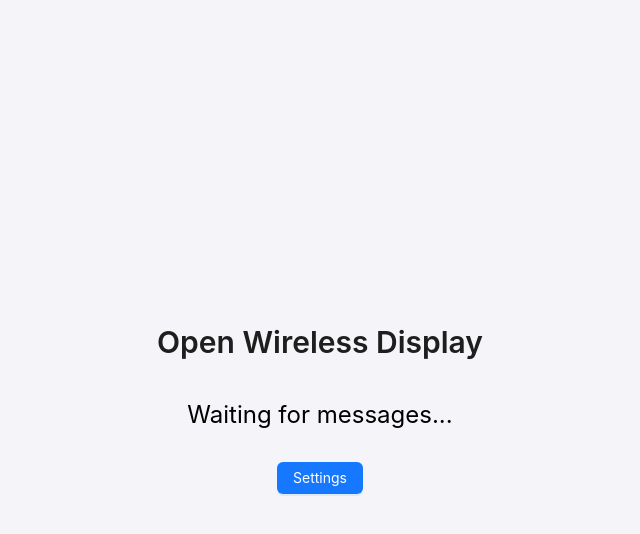
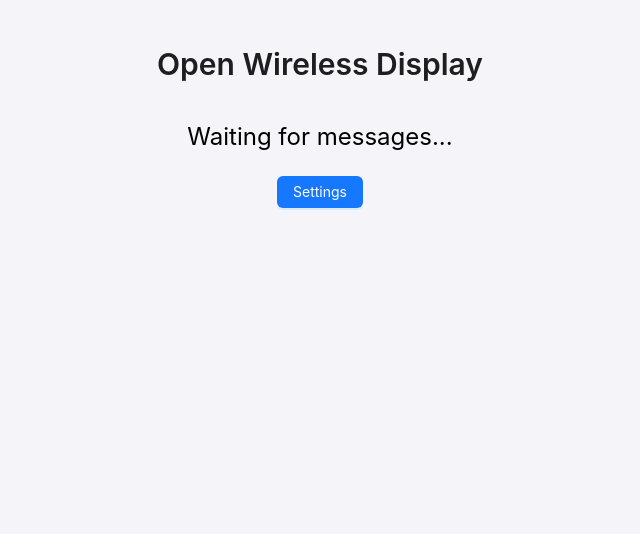
Before and after one commit to AceCentre/OWD, a Next.js app: page / in a window 1280 px wide. Shown: the top 534 px of the page, without its empty margins (320-960 px from the left). Built offline with nearby package versions, Linux system fonts and the light colour scheme; no server answers.

Commit message:
Update globals.css

```diff
--- a/styles/globals.css
+++ b/styles/globals.css
@@ -1,33 +1,30 @@
 /* In styles/globals.css */
 
+/* You can keep body margin, padding, and background, but remove font-family and flexbox layout */
 body {
-    font-family: Arial, sans-serif;
     margin: 0;
     padding: 0;
-    display: flex;
-    justify-content: center;
-    align-items: center;
-    height: 100vh;
-    background-color: #f4f4f9;
+    background-color: #f4f4f9; /* Optional, or use Ant Design theme for background color */
 }
 
+/* Remove custom styling for display-container if you're using Ant Design layout components */
 #display-container {
-    text-align: center;
     width: 100%;
 }
 
+/* Remove input and button custom styles since Ant Design components handle this */
 .settings-panel,
 .qr-code {
     margin-top: 20px;
     background: #ffffff;
     padding: 15px;
     border-radius: 8px;
-    box-shadow: 0px 4px 6px rgba(0, 0, 0, 0.1);
+    box-shadow: 0px 4px 6px rgba(0, 0, 0, 0.1); /* Keep this if you need it */
 }
 
-input,
-button {
-    margin: 8px;
-    padding: 5px;
-    font-size: 1rem;
+/* Optional media query for small adjustments */
+@media (max-width: 768px) {
+    #display-container {
+        padding: 10px;
+    }
 }
```
